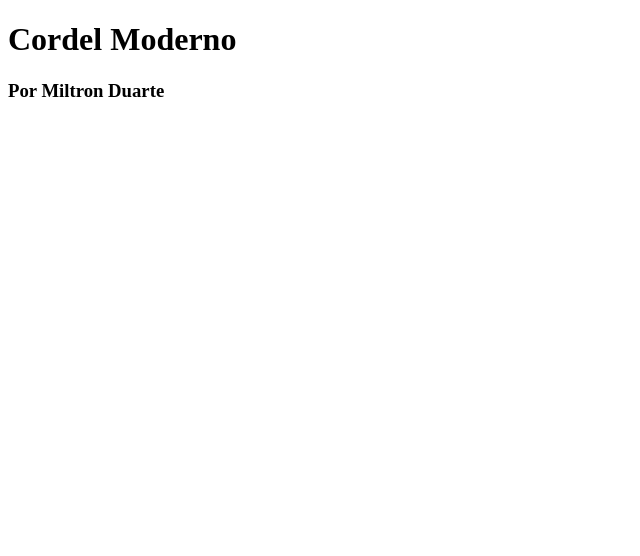
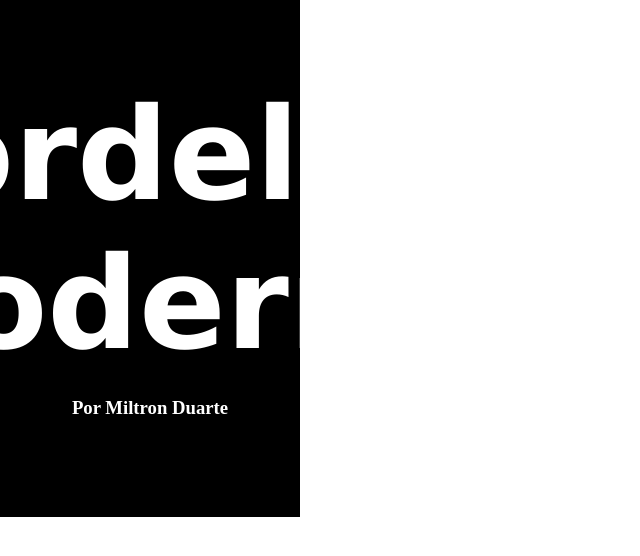
Before and after one commit to wellingtonlimaa/projeto-cordel, a plain HTML site: page index.html in a window 1280 px wide. Shown: the whole page, without its empty margins (0-640 px from the left). Drawn offline with Linux system fonts and the light colour scheme.

Commit message:
Atualizaçao do projeto

```diff
--- a/css/style.css
+++ b/css/style.css
@@ -0,0 +1,22 @@
+body {
+  margin: 0;
+  height: 100vh;
+}
+
+header {
+  background-color: black;
+  color: white;
+  display: flex;
+  justify-content: center;
+  align-items: center;
+  flex-wrap: wrap;
+  padding: 5rem 0rem;
+  max-width: 300px
+}
+
+h1 {
+  font-family: Verdana, Geneva, Tahoma, sans-serif;
+  font-size: 10vw;
+
+  margin: 0;
+}
--- a/index.html
+++ b/index.html
@@ -1,5 +1,5 @@
 <!DOCTYPE html>
-<html lang="en">
+<html lang="pt-br">
 <head>
   <meta charset="UTF-8">
   <meta name="viewport" content="width=device-width, initial-scale=1.0">
@@ -7,9 +7,10 @@
   <title>Projeto Cordel Moderno</title>
 </head>
 <body>
-  <div class="title">
+  <header>
     <h1>Cordel Moderno</h1>
-    <h3>Por <b>Miltron Duarte<b></h3>
-  </div>
+    <h3>Por Miltron Duarte</h3>
+  </header>
+
 </body>
 </html>
```
